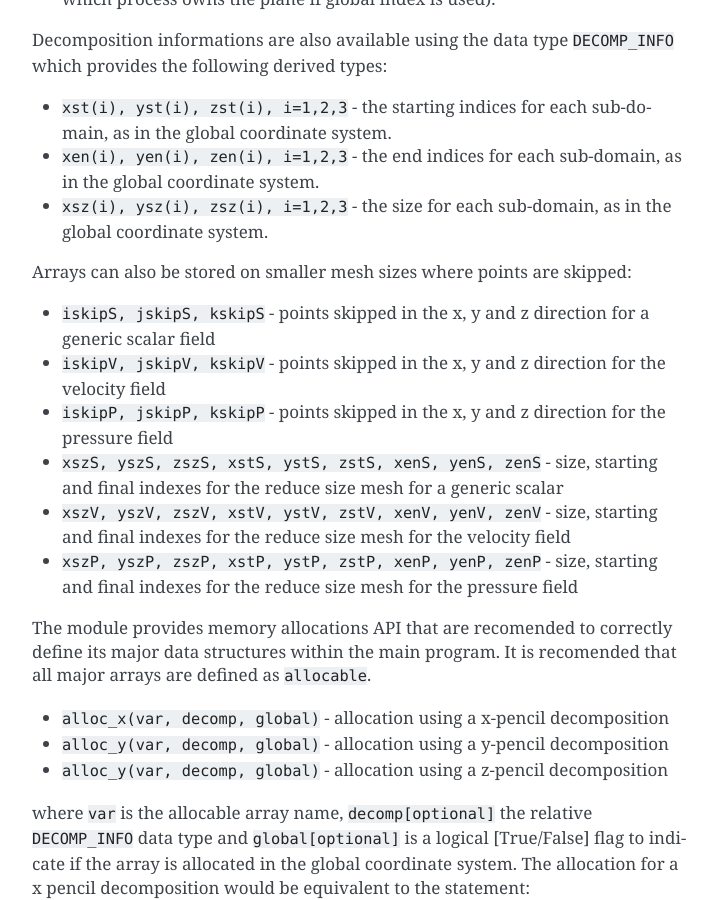
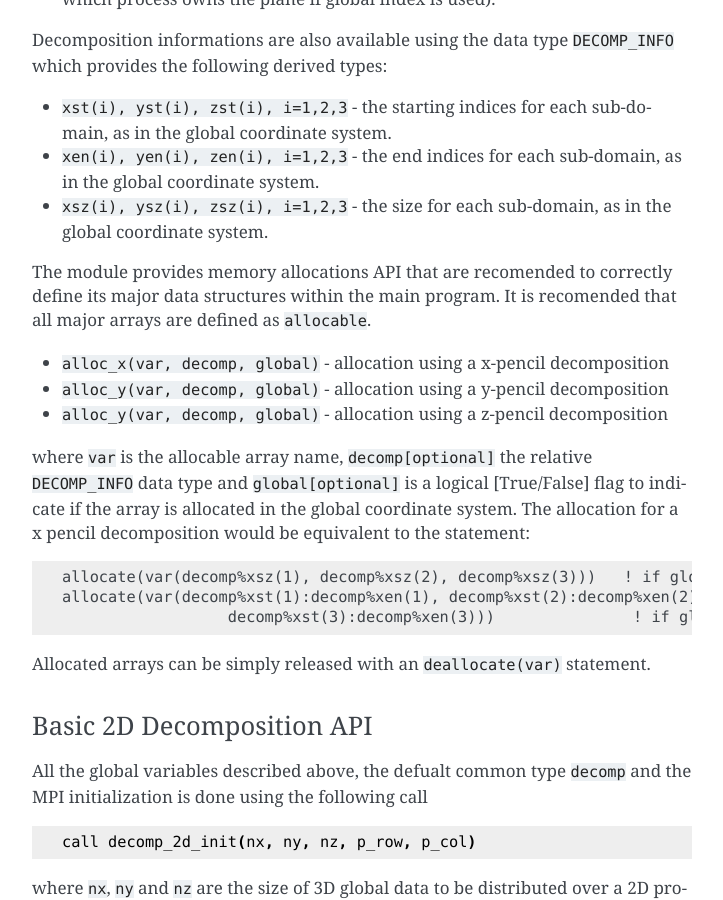
Before and after one commit to 2decomp-fft/2decomp-fft.github.io, a Sphinx documentation site: the page built from docs/source/pages/api_domain.rst, in a window 1280 px wide and 900 px high, scrolled down 1930 px. Shown: the whole window, without its empty margins (388-1111 px from the left). Built offline with Sphinx 7.4.7, drawn with Linux system fonts in a browser that asks for light colours.

Commit message:
Deprecated arrays have been removed

```diff
--- a/docs/source/pages/api_domain.rst
+++ b/docs/source/pages/api_domain.rst
@@ -95,23 +95,6 @@ following derived types:
 
 * ``xsz(i), ysz(i), zsz(i), i=1,2,3`` - the size for each sub-domain, as in the global coordinate system.
 
-
-Arrays can also be stored on smaller mesh sizes where points are skipped:
-
-* ``iskipS, jskipS, kskipS`` - points skipped in the x, y and z direction for a generic scalar field
-
-* ``iskipV, jskipV, kskipV`` - points skipped in the x, y and z direction for the velocity field
-
-* ``iskipP, jskipP, kskipP`` - points skipped in the x, y and z direction for the pressure field
-
-* ``xszS, yszS, zszS, xstS, ystS, zstS, xenS, yenS, zenS`` - size, starting and final indexes for the
-  reduce size mesh for a generic scalar
-
-* ``xszV, yszV, zszV, xstV, ystV, zstV, xenV, yenV, zenV`` - size, starting and final indexes for the
-  reduce size mesh for the velocity field
-
-* ``xszP, yszP, zszP, xstP, ystP, zstP, xenP, yenP, zenP`` - size, starting and final indexes for the
-  reduce size mesh for the pressure field
 
 The module provides memory allocations API that are recomended to correctly define its major data structures
 within the main program. It is recomended that all major arrays are defined as ``allocable``.
```
